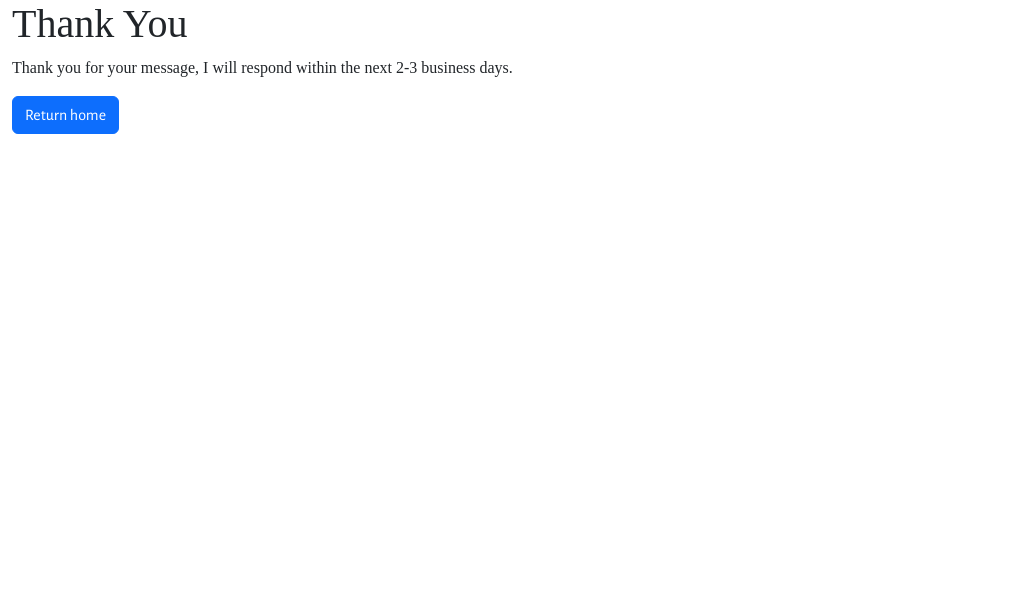
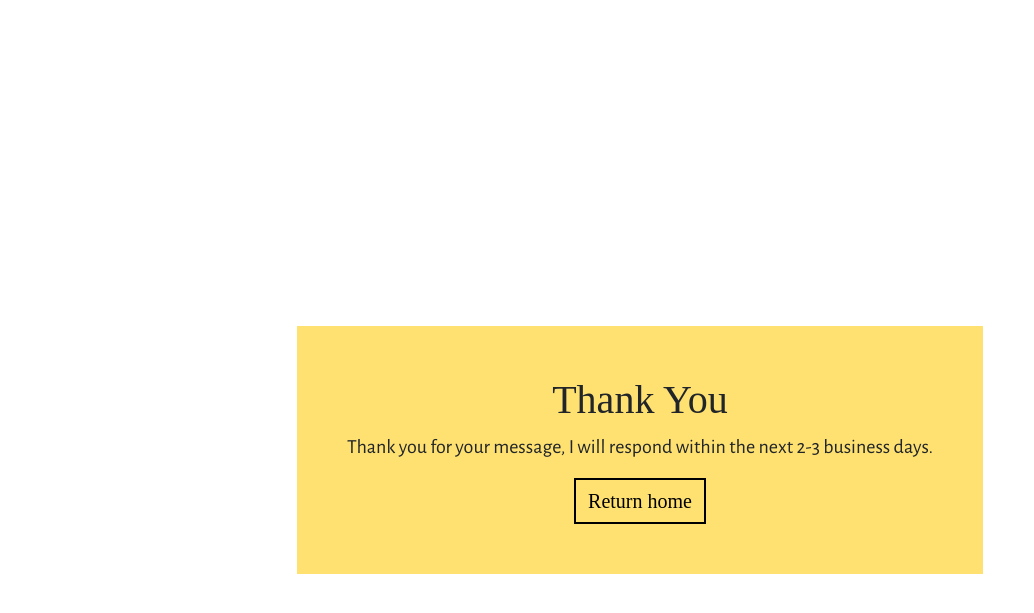
Before and after one commit to naaman10/sarah, a Jekyll site: the page built from thank-you.html, in a window 1280 px wide. Shown: the top 613 px of the page, without its empty margins (0-1034 px from the left). Built offline with Jekyll 4.4.1, drawn with Linux system fonts in a browser that asks for light colours; some web fonts are replaced.

Commit message:
style updates

```diff
--- a/css/styles.scss
+++ b/css/styles.scss
@@ -4,12 +4,15 @@
 @import "https://cdn.jsdelivr.net/npm/bootstrap@5.3.3/dist/css/bootstrap.min.css";
 @import url('https://fonts.googleapis.com/css2?family=Alegreya+Sans:ital,wght@0,100;0,300;0,400;0,500;0,700;0,800;0,900;1,100;1,300;1,400;1,500;1,700;1,800;1,900&family=Gloock&display=swap');
 
+$font-serif: "Gloock", serif;
+$font-sans: "Alegreya Sans", sans-serif;
+
 body, p {
-    font-family: "Alegreya Sans", sans-serif;
+    font-family: $font-sans;
 }
 
 h1, h2, h3, h4, h5, h6, p {
-    font-family: "Gloock", serif;
+    font-family: $font-serif;
 }
 .vh-50 {
     min-height: 50vh;
@@ -33,13 +36,13 @@ h1, h2, h3, h4, h5, h6, p {
         font-size: 5rem;
     }
     h4 {
-        font-family: "Alegreya Sans", sans-serif;
+        font-family: $font-sans;
     }
     img {
         border-radius: 150px;
     }
     a {
-        font-family: "Gloock", serif;
+        font-family: $font-serif;
         font-size: 2rem;
         color: #000000;
         text-decoration: none;
@@ -51,19 +54,20 @@ h1, h2, h3, h4, h5, h6, p {
     background-color: #FEE171;
     p {
         font-size: 20px;
-        font-family: "Alegreya Sans", sans-serif;
+        font-family: $font-sans;
         font-weight: 500;
     }
     .button-clear {
         padding: 20px;
-        font-family: "Gloock", serif;
+        font-family: $font-serif;
         font-size: 1.5rem;
         color: #000000;
         text-decoration: none;
 
         border: 2px solid #000000;
         &:hover {
-            background-color: rgba(0,0,0,0.1);
+            background-color: #000000;
+            color: #FEE171;
         }
     }
 }
@@ -75,12 +79,46 @@ h1, h2, h3, h4, h5, h6, p {
         background-color: #FEE171;
         .contact-link {
             font-size: 20px;
-            font-family: "Gloock", sans-serif;
+            font-family: $font-serif;
             color: #000000;
             text-decoration: none;
         }
     }
     .block-3 {
         background-color: #E698D0;
+        .btn {
+            color: #000000;
+            background-color: transparent;
+            border: 2px solid #000000;
+            border-radius: 0;
+            font-size: 20px;
+            &:hover {
+                background-color: #000000;
+                color: #E698D0;
+            }
+        }
     }
 }
+#thank-you {
+    text-align: center;
+    p {
+        font-family: $font-sans;
+        font-size: 20px;
+    }
+    .btn {
+        background-color: transparent;
+        border: 2px solid #000000;
+        font-size: 20px;
+        font-family: $font-serif;
+        color: #000000;
+        border-radius: 0;
+        &:hover {
+            background-color: #000000;
+            color: #FEE171;
+        }
+    }
+    .col {
+    background-color: #FEE171;
+    padding: 50px;
+    }
+}
--- a/thank-you.html
+++ b/thank-you.html
@@ -1,14 +1,17 @@
 ---
 layout: default
 permalink: /thank-you
+title: Thank You
 ---
 
-<section class="container-fluid">
+<section class="container-fluid vh-100 d-flex align-items-center justify-content-center" id="thank-you">
     <div class="row">
-        <div class="col">
-            <h1>{{ site.data.sitedata.thanks-title }}</h1>
-            <div>{{ site.data.sitedata.thanks-text | markdownify }}</div>
-            <a href="../" class="btn btn-primary">Return home</a>
+         <div class="col">
+            <div>
+                <h1>{{ site.data.sitedata.thanks-title }}</h1>
+                <div>{{ site.data.sitedata.thanks-text | markdownify }}</div>
+                <a href="../" class="btn btn-primary">Return home</a>
+            </div>
         </div>
     </div>
 </section>
```
